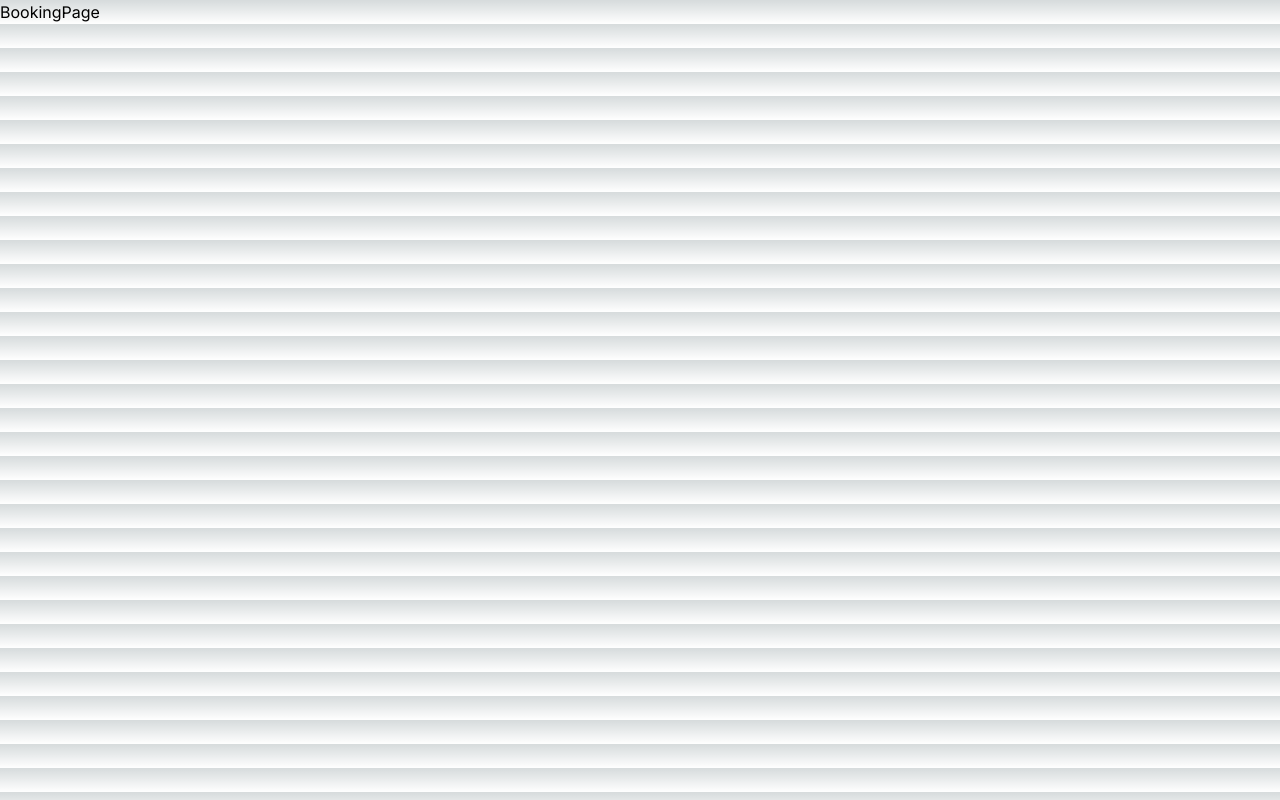
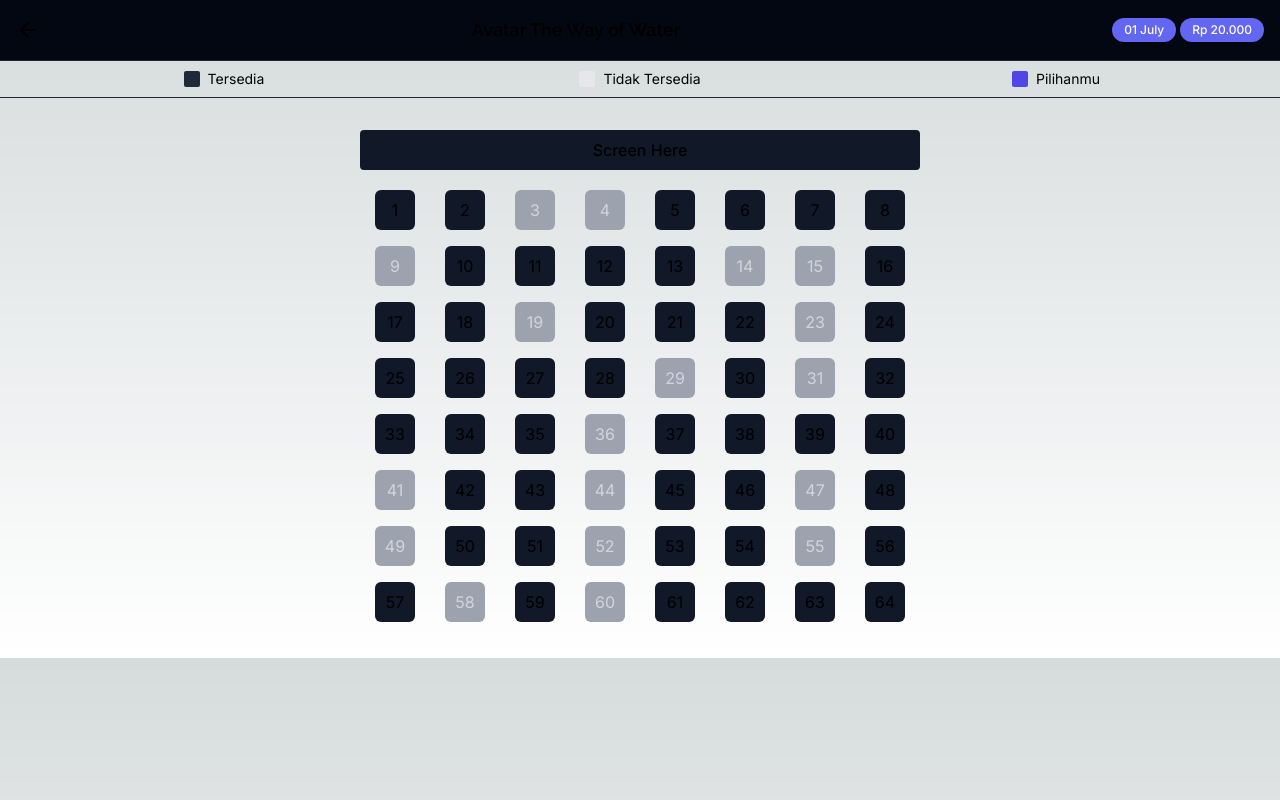
Before and after one commit to emrsyah/sea-cinema, a Next.js app: page /m/1/book in a window 1280 px wide. Built offline with nearby package versions, Linux system fonts and the light colour scheme.

Commit message:
initial seat select ui

```diff
--- a/app/layout.tsx
+++ b/app/layout.tsx
@@ -2,6 +2,8 @@ import QueryProvider from "@/lib/QueryProvider";
 import "./globals.css";
 import { Inter } from "next/font/google";
 import { ClerkProvider } from "@clerk/nextjs";
+import ToastProvider from "@/lib/ToastProvider";
+import 'react-toastify/dist/ReactToastify.css';
 
 const inter = Inter({ subsets: ["latin"] });
 
@@ -19,6 +21,7 @@ export default function RootLayout({
     <html lang="en">
       <ClerkProvider>
         <body className={inter.className}>
+          <ToastProvider />
           <QueryProvider>{children}</QueryProvider>
         </body>
       </ClerkProvider>
--- a/app/m/[name]/book/page.tsx
+++ b/app/m/[name]/book/page.tsx
@@ -1,9 +1,40 @@
-import React from 'react'
+import SeatMap from "@/components/SeatMap";
+import React from "react";
+import { ArrowLeft } from "react-feather";
 
 const BookingPage = () => {
   return (
-    <div>BookingPage</div>
-  )
-}
+    <div>
+      <nav className="bg-gray-950 flex items-center justify-between p-4 border-b-[1.5px] border-b-gray-800">
+        <ArrowLeft className="" />
+        <h3 className="font-semibold flex-1 text-lg raleway text-center items-center">
+          Avatar The Way of Water
+        </h3>
+        <div className="flex items-center gap-1">
+          <p className="chip-primary font-medium">01 July</p>
+          <p className="chip-primary font-medium">Rp 20.000</p>
+        </div>
+      </nav>
+      <div className="px-4 py-2 border-b-[1.5px] border-b-gray-800 grid grid-cols-3">
+        <div className="flex justify-center items-center gap-2 text-sm">
+          <div className="w-4 h-4 bg-gray-800 rounded-sm"></div>
+          Tersedia
+        </div>
+        <div className="flex justify-center items-center gap-2 text-sm">
+          <div className="w-4 h-4 bg-gray-200 rounded-sm"></div>
+          Tidak Tersedia
+        </div>
+        <div className="flex justify-center items-center gap-2 text-sm">
+          <div className="w-4 h-4 bg-indigo-600 rounded-sm"></div>
+          Pilihanmu
+        </div>
+      </div>
+      <div className="max-w-xl m-6 p-2 mx-auto ">
+        <div className="bg-gray-900 w-full p-2 rounded mb-4 flex items-center justify-center font-medium">Screen Here</div>
+        <SeatMap />
+      </div>
+    </div>
+  );
+};
 
-export default BookingPage
+export default BookingPage;
--- a/components/Seat.tsx
+++ b/components/Seat.tsx
@@ -1,10 +1,29 @@
-"use client"
-import React from 'react'
+"use client";
+import { SeatType } from "@/types";
+import React from "react";
 
-const Seat = () => {
+const Seat = ({ seat, clickHandler, selected }: { seat: SeatType, clickHandler: (id: number) => void, selected: number[] }) => {
   return (
-    <div>Seat</div>
-  )
-}
+    <div
+      key={seat.id}
+      className={`col-span-1  flex items-center justify-center w-full p-1 `}
+    >
+      <div
+        onClick={() => clickHandler(seat.id)}
+        className={`w-10 h-10 flex items-center justify-center rounded-md ${
+          selected.includes(seat.id)
+            ? "bg-indigo-500 cursor-pointer hover:bg-indigo-700"
+            : seat.status === "available"
+            ? "bg-gray-900 cursor-pointer hover:bg-gray-950 hover:text-indigo-500"
+            : seat.status === "taken"
+            ? "bg-gray-400 text-gray-300"
+            : null
+        }`}
+      >
+        {seat.id}
+      </div>
+    </div>
+  );
+};
 
-export default Seat
+export default Seat;
--- a/components/SeatMap.tsx
+++ b/components/SeatMap.tsx
@@ -1,10 +1,293 @@
-"use client"
-import React from 'react'
+"use client";
+import { SeatType } from "@/types";
+import React, { useState } from "react";
+import { toast } from "react-toastify";
+import Seat from "./Seat";
+
+
+const seatData: SeatType[] = [
+  {
+    id: 1,
+    status: "available",
+  },
+  {
+    id: 2,
+    status: "available",
+  },
+  {
+    id: 3,
+    status: "taken",
+  },
+  {
+    id: 4,
+    status: "taken",
+  },
+  {
+    id: 5,
+    status: "available",
+  },
+  {
+    id: 6,
+    status: "available",
+  },
+  {
+    id: 7,
+    status: "available",
+  },
+  {
+    id: 8,
+    status: "available",
+  },
+  {
+    id: 9,
+    status: "taken",
+  },
+  {
+    id: 10,
+    status: "available",
+  },
+  {
+    id: 11,
+    status: "available",
+  },
+  {
+    id: 12,
+    status: "available",
+  },
+  {
+    id: 13,
+    status: "available",
+  },
+  {
+    id: 14,
+    status: "taken",
+  },
+  {
+    id: 15,
+    status: "taken",
+  },
+  {
+    id: 16,
+    status: "available",
+  },
+  {
+    id: 17,
+    status: "available",
+  },
+  {
+    id: 18,
+    status: "available",
+  },
+  {
+    id: 19,
+    status: "taken",
+  },
+  {
+    id: 20,
+    status: "available",
+  },
+  {
+    id: 21,
+    status: "available",
+  },
+  {
+    id: 22,
+    status: "available",
+  },
+  {
+    id: 23,
+    status: "taken",
+  },
+  {
+    id: 24,
+    status: "available",
+  },
+  {
+    id: 25,
+    status: "available",
+  },
+  {
+    id: 26,
+    status: "available",
+  },
+  {
+    id: 27,
+    status: "available",
+  },
+  {
+    id: 28,
+    status: "available",
+  },
+  {
+    id: 29,
+    status: "taken",
+  },
+  {
+    id: 30,
+    status: "available",
+  },
+  {
+    id: 31,
+    status: "taken",
+  },
+  {
+    id: 32,
+    status: "available",
+  },
+  {
+    id: 33,
+    status: "available",
+  },
+  {
+    id: 34,
+    status: "available",
+  },
+  {
+    id: 35,
+    status: "available",
+  },
+  {
+    id: 36,
+    status: "taken",
+  },
+  {
+    id: 37,
+    status: "available",
+  },
+  {
+    id: 38,
+    status: "available",
+  },
+  {
+    id: 39,
+    status: "available",
+  },
+  {
+    id: 40,
+    status: "available",
+  },
+  {
+    id: 41,
+    status: "taken",
+  },
+  {
+    id: 42,
+    status: "available",
+  },
+  {
+    id: 43,
+    status: "available",
+  },
+  {
+    id: 44,
+    status: "taken",
+  },
+  {
+    id: 45,
+    status: "available",
+  },
+  {
+    id: 46,
+    status: "available",
+  },
+  {
+    id: 47,
+    status: "taken",
+  },
+  {
+    id: 48,
+    status: "available",
+  },
+  {
+    id: 49,
+    status: "taken",
+  },
+  {
+    id: 50,
+    status: "available",
+  },
+  {
+    id: 51,
+    status: "available",
+  },
+  {
+    id: 52,
+    status: "taken",
+  },
+  {
+    id: 53,
+    status: "available",
+  },
+  {
+    id: 54,
+    status: "available",
+  },
+  {
+    id: 55,
+    status: "taken",
+  },
+  {
+    id: 56,
+    status: "available",
+  },
+  {
+    id: 57,
+    status: "available",
+  },
+  {
+    id: 58,
+    status: "taken",
+  },
+  {
+    id: 59,
+    status: "available",
+  },
+  {
+    id: 60,
+    status: "taken",
+  },
+  {
+    id: 61,
+    status: "available",
+  },
+  {
+    id: 62,
+    status: "available",
+  },
+  {
+    id: 63,
+    status: "available",
+  },
+  {
+    id: 64,
+    status: "available",
+  },
+];
 
 const SeatMap = () => {
+  const [selected, setSelected] = useState<number[]>([]);
+
+  const seatClickHandler = (id: number) => {
+    if (seatData[id - 1].status === "taken") return;
+    if (selected.includes(id)) {
+      const updatedSeat = selected.filter((n) => n !== id);
+      setSelected(updatedSeat);
+      return;
+    }
+    if (selected.length === 6) {
+      toast.error("Max 6 ticket", {autoClose: 1500})
+      return
+    }
+    setSelected((prev) => [...prev, id]);
+  };
+
   return (
-    <div>SeatMap</div>
-  )
-}
+    <div className="grid grid-cols-8 w-full items-center justify-center  gap-x-0 gap-y-2">
+      {seatData.map((seat) => (
+        <Seat clickHandler={seatClickHandler} seat={seat} selected={selected} key={seat.id} />
+      ))}
+    </div>
+  );
+};
 
-export default SeatMap
+export default SeatMap;
--- /dev/null
+++ b/lib/ToastProvider.tsx
@@ -0,0 +1,9 @@
+"use client"
+import React from "react";
+import { ToastContainer } from "react-toastify";
+
+const ToastProvider = () => {
+  return <ToastContainer />;
+};
+
+export default ToastProvider;
--- a/package.json
+++ b/package.json
@@ -28,6 +28,7 @@
     "react-dom": "18.2.0",
     "react-feather": "^2.0.10",
     "react-hook-form": "^7.45.0",
+    "react-toastify": "^9.1.3",
     "tailwindcss": "3.3.2",
     "typescript": "5.1.3"
   }
```
Also changed, not shown: types/index.ts (+9 -4 lines), 1 other file (tests, documents, lock files or other folders).
